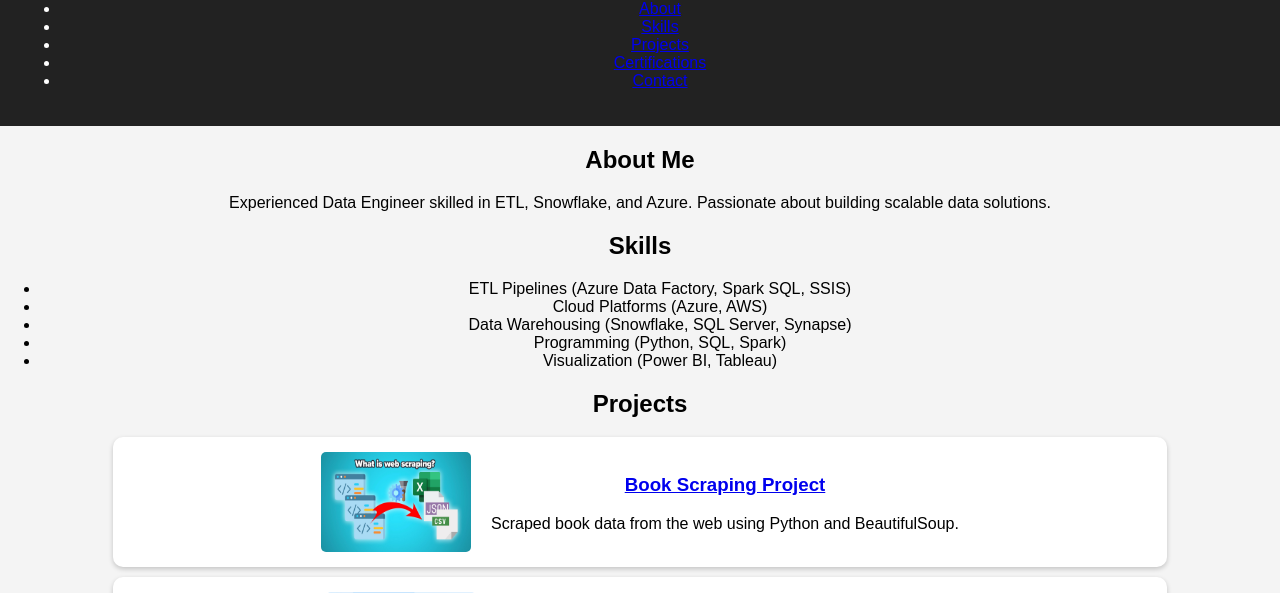
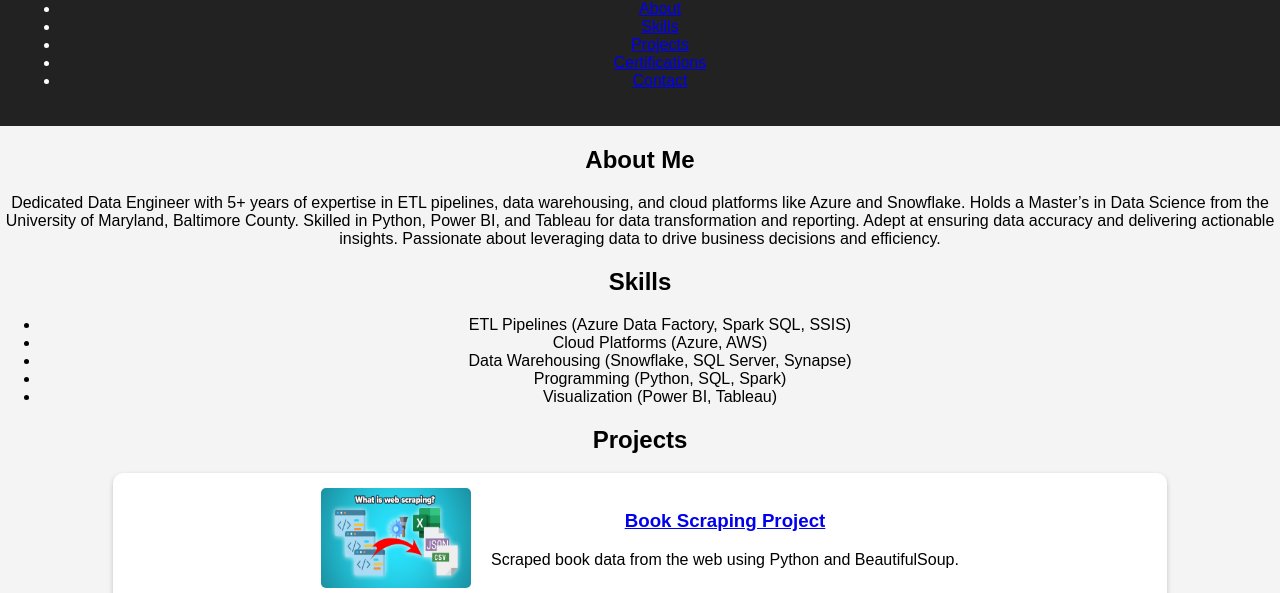
Before and after one commit to mlavanyaumbc/lavanya-portfolio, a plain HTML site: page index.html in a window 1280 px wide. Shown: the part 156-749 px from the top of the page. Drawn offline with Linux system fonts and the light colour scheme.

Commit message:
Update index.html

```diff
--- a/index.html
+++ b/index.html
@@ -28,7 +28,7 @@
 
     <section id="about">
         <h2>About Me</h2>
-        <p>Experienced Data Engineer skilled in ETL, Snowflake, and Azure. Passionate about building scalable data solutions.</p>
+        <p>Dedicated Data Engineer with 5+ years of expertise in ETL pipelines, data warehousing, and cloud platforms like Azure and Snowflake. Holds a Master’s in Data Science from the University of Maryland, Baltimore County. Skilled in Python, Power BI, and Tableau for data transformation and reporting. Adept at ensuring data accuracy and delivering actionable insights. Passionate about leveraging data to drive business decisions and efficiency.</p>
     </section>
 
     <section id="skills">
```
